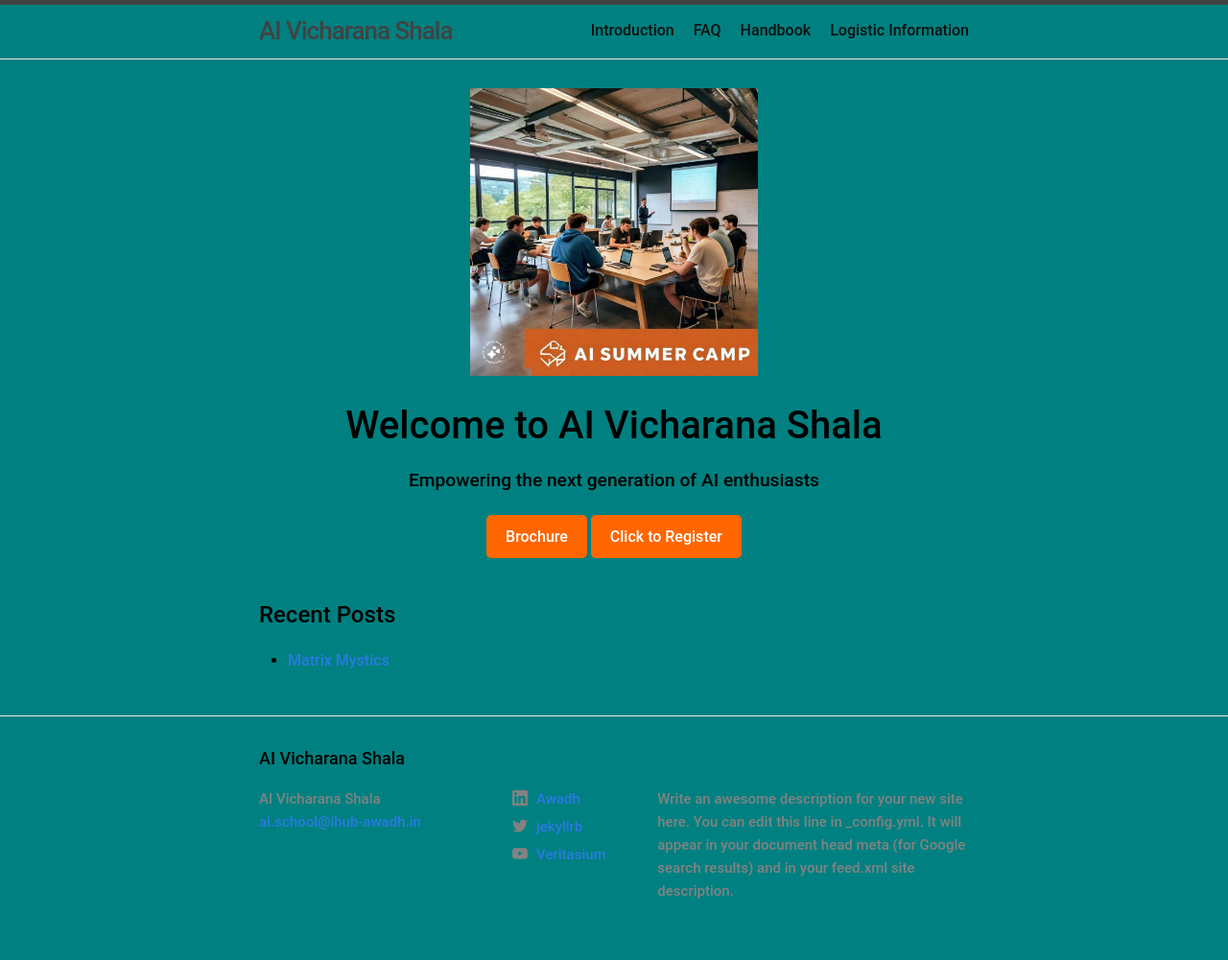
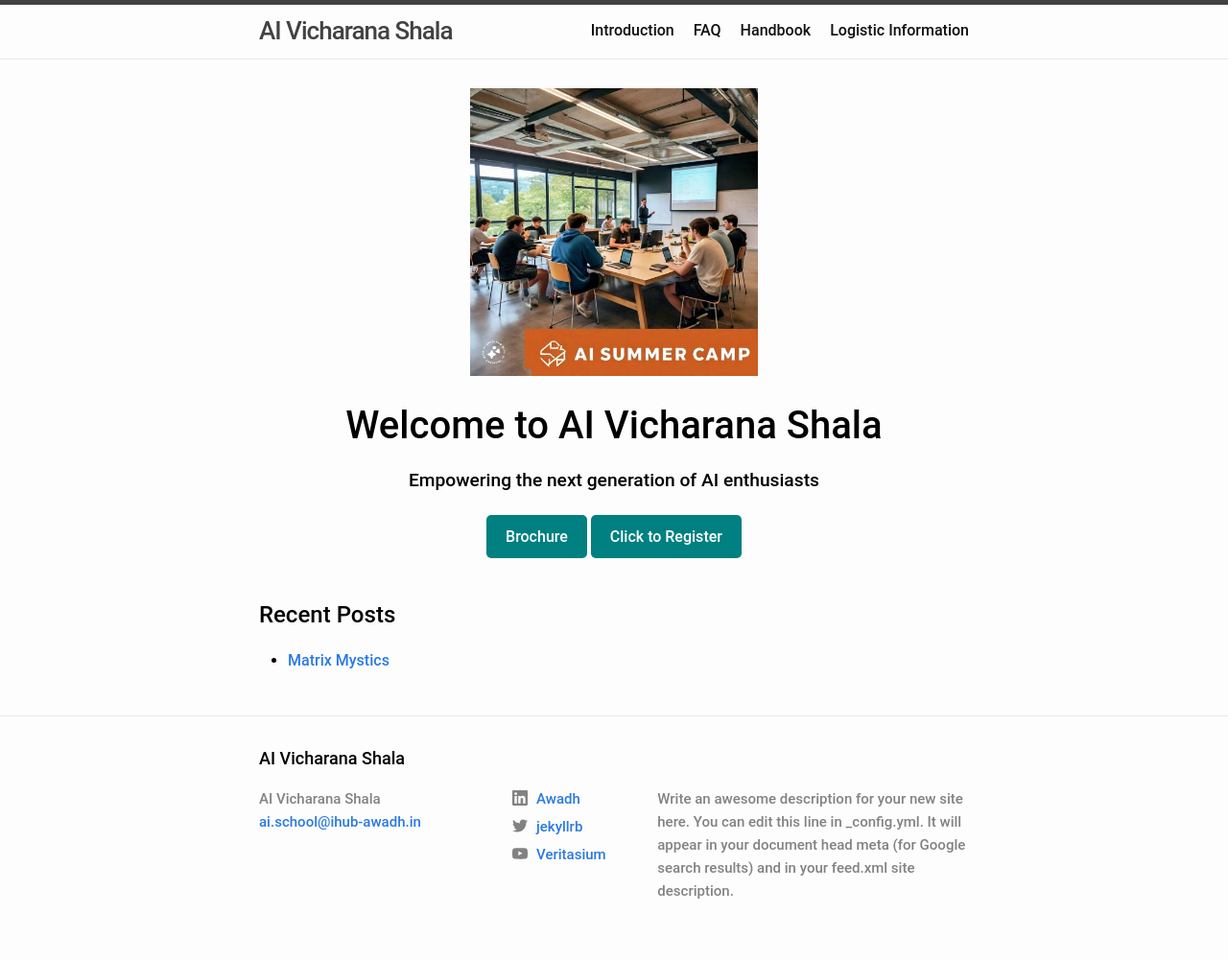
Before and after one commit to sudarshansudarshan/aicamp, a Jekyll site: the page built from index.markdown, in a window 1280 px wide. Shown: the whole page at 96% size. Built offline with Jekyll 4.4.1, drawn with Linux system fonts in a browser that asks for light colours.

Commit message:
Update home.html

```diff
--- a/_layouts/home.html
+++ b/_layouts/home.html
@@ -18,7 +18,7 @@ layout: default
       background-image: url('');
       background-size: cover; /* Cover the entire viewport */
       background-position: center; /* Center the background image */
-      background-color: #008080;
+      <!--background-color: #008080;-->
     }
     }
 
@@ -82,7 +82,7 @@ layout: default
     .btn {
       display: inline-block;
       padding: 10px 20px;
-      background-color: #ff6600; /* Button background color */
+      background-color: #008080; /* Button background color */
       color: #fff; /* Button text color */
       text-decoration: none;
       border-radius: 5px;
```
